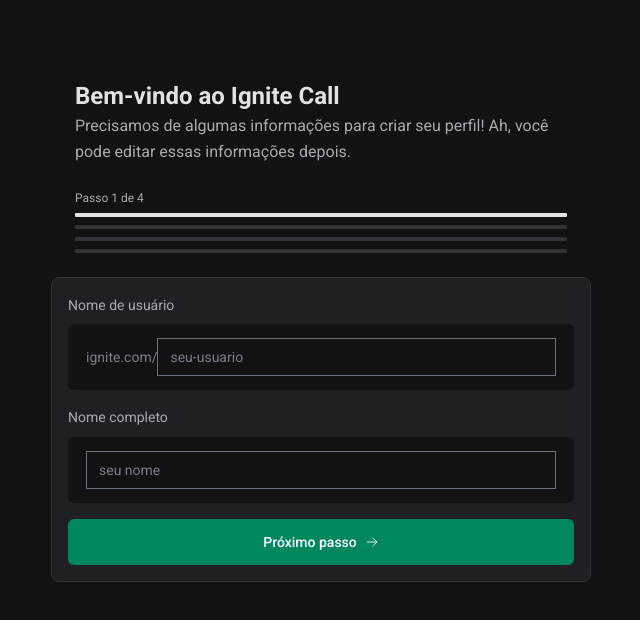
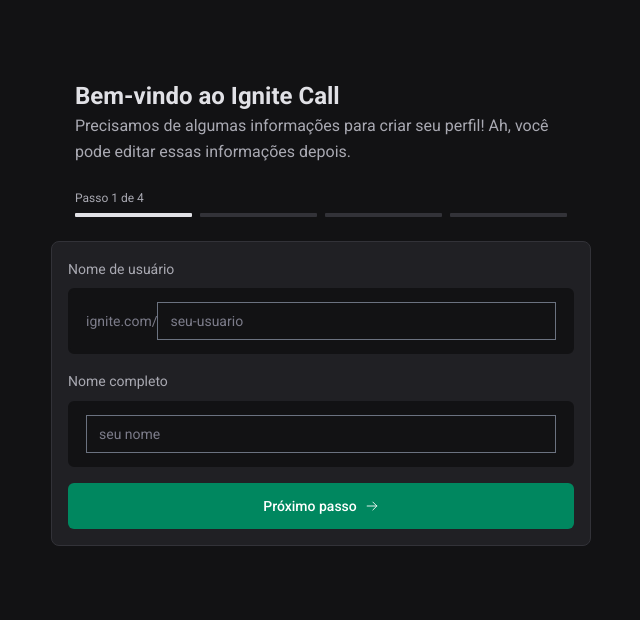
Before and after one commit to andersonwea/06-ignite-call, a Next.js app: page /register in a window 1280 px wide. Shown: the top 620 px of the page, without its empty margins (319-959 px from the left). Built offline with nearby package versions, Linux system fonts and the light colour scheme.

Commit message:
fix: grid layout was not working dinamic

```diff
--- a/src/components/MultiStep.tsx
+++ b/src/components/MultiStep.tsx
@@ -2,17 +2,16 @@
 import { Text } from './Text'
 
 interface MultiStepProps {
-  size: number
   currentStep?: number
 }
 
-export function MultiStep({ size, currentStep = 1 }: MultiStepProps) {
-  const step = `Passo ${currentStep} de ${size}`
+export function MultiStep({ currentStep = 1 }: MultiStepProps) {
+  const size = 4
 
   return (
     <div>
-      <Text className="text-xs">{step}</Text>
-      <div className={clsx('mt-1 grid gap-2', `grid-cols-${size}`)}>
+      <Text className="text-xs">{`Passo ${currentStep} de ${size}`}</Text>
+      <div className={`mt-1 grid grid-cols-4 gap-2`}>
         {Array.from({ length: size }, (_, i) => i + 1).map((step) => {
           return (
             <div
```
